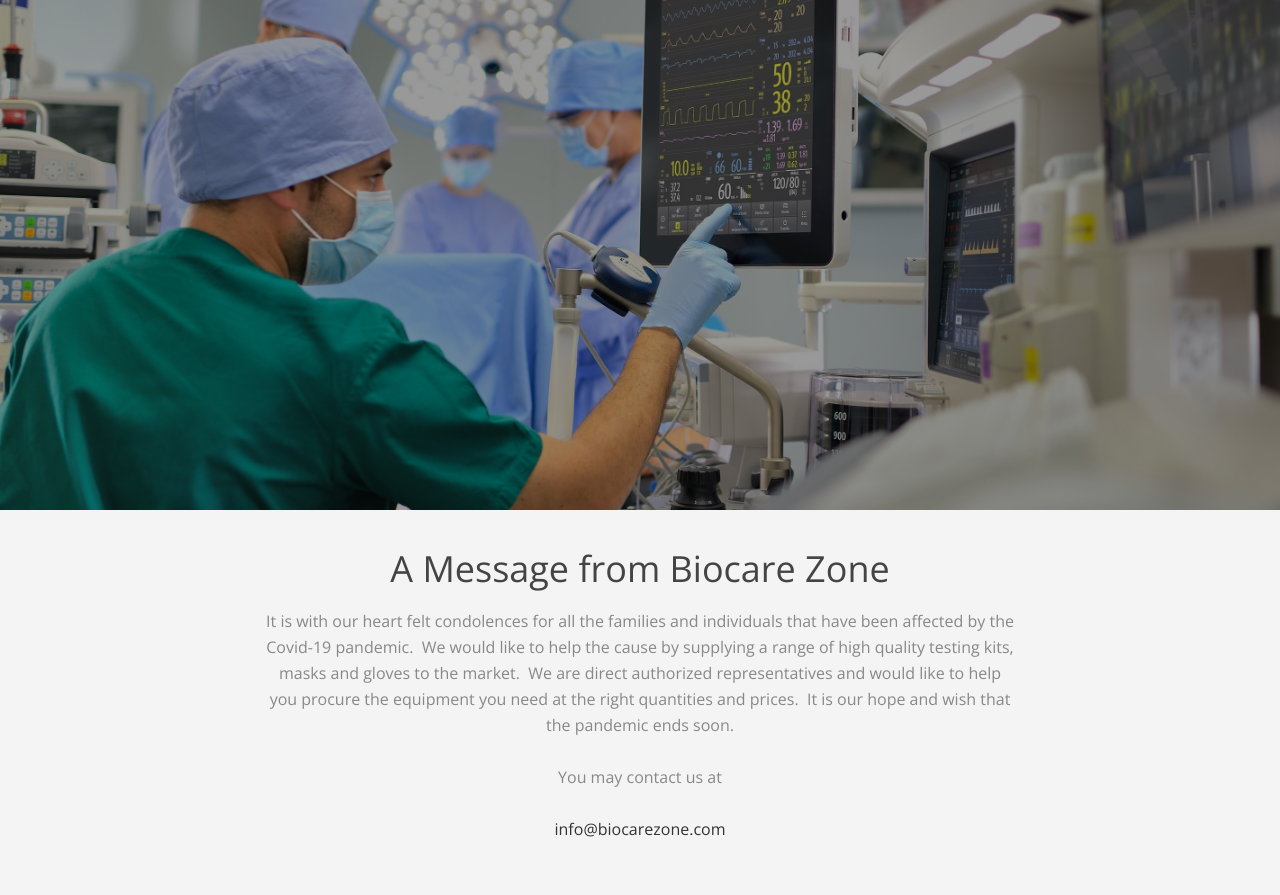
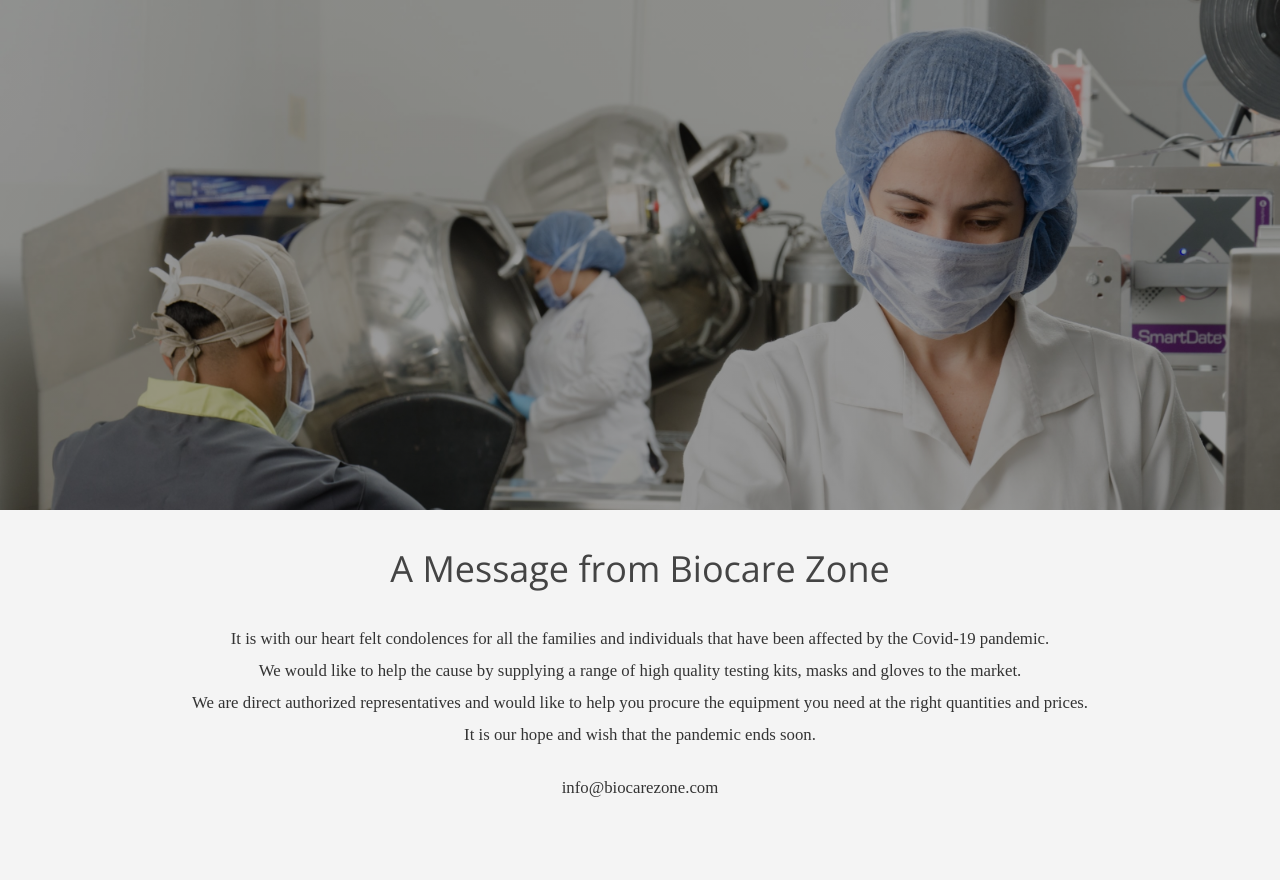
Before and after one commit to lorecrafting/biocarezone-landing, a plain HTML site: page index.html in a window 1280 px wide. Shown: the top 895 px of the page. Drawn offline with nearby package versions, Linux system fonts and the light colour scheme; files whose address does not match are found by name.

Commit message:
new pics

```diff
--- a/css/main.css
+++ b/css/main.css
@@ -489,6 +489,9 @@
     form textarea { max-width: 100%; }
 
     .pixfort-form .alert { font-weight: bold; }
+    .serif {
+        font-family: "Times New Roman", Times, serif;
+      }
 
     /* float */
     .pix-float-left { float: left; }
--- a/index.html
+++ b/index.html
@@ -31,13 +31,13 @@
   <body>
     <div
       class="pix_section pix-padding-v-85 pix-business-1"
-      data-bg-img='linear-gradient( rgba(0,0,0,0.4) ,rgba(0,0,0,0.4)),url("images/banner1.jpg")'
+      data-bg-img='linear-gradient( rgba(0,0,0,0.4) ,rgba(0,0,0,0.4)),url("images/banner2.jpg")'
       style="
         background-image: linear-gradient(
             rgba(0, 0, 0, 0.4),
             rgba(0, 0, 0, 0.4)
           ),
-          url('images/banner1.jpg');
+          url('images/banner2.jpg');
         background-size: cover;
         background-repeat: repeat-x;
         background-attachment: fixed;
@@ -112,17 +112,24 @@
               <h2 class="pix-black-gray-dark text-center pix-no-margin-top">
                 <span class="pix_edit_text">A Message from Biocare Zone</span>
               </h2>
-              <p class="pix-black-gray-light big-text pix-md-width-text">
-                <span class="pix_edit_text"
-                  >It is with our heart felt condolences for all the families
-                  and individuals that have been affected by the Covid-19
-                  pandemic.&nbsp; We would like to help the cause by supplying a
-                  range of high quality testing kits, masks and gloves to the
-                  market.&nbsp; We are direct authorized representatives and would like to help you procure the equipment you
-                  need at the right quantities and prices.&nbsp; It is our hope
-                  and wish that the pandemic ends soon.</span
-                > <br/> <br/>
-              You may contact us at<br/><br/> <a href="mailto:info@biocarezone.com">info@biocarezone.com </a>
+              <p class="pix-black-gray-light big-text pix-md-width-text serif">
+              <p class="serif" style="font-size:larger">It is with our heart felt condolences for all the families
+                and individuals that have been affected by the Covid-19
+                pandemic.</p>
+
+
+                  <p class="serif" style="font-size:larger">We would like to help the cause by supplying a
+                    range of high quality testing kits, masks and gloves to the
+                    market.</p>
+
+                    <p class="serif" style="font-size:larger">We are direct authorized representatives and would like to help you procure the equipment you
+                      need at the right quantities and prices.</p>
+
+                      <p class="serif" style="font-size:larger">It is our hope
+                        and wish that the pandemic ends soon.</p>
+
+                  <br/>
+              <a class="serif" style="font-size:larger" href="mailto:info@biocarezone.com">info@biocarezone.com </a>
               </p>
             </div>
           </div>
@@ -137,7 +144,7 @@
             <div class="pix-content pix-margin-v-20">
               <div class="pix-cover-shape-300">
                 <img
-                  src="images/gloves2.jpg"
+                  src="images/gloves3.jpg"
                   alt=""
                   class="img-responsive"
                 />
```
Also changed, not shown: images/banner2.jpg (added), 3 other files.
